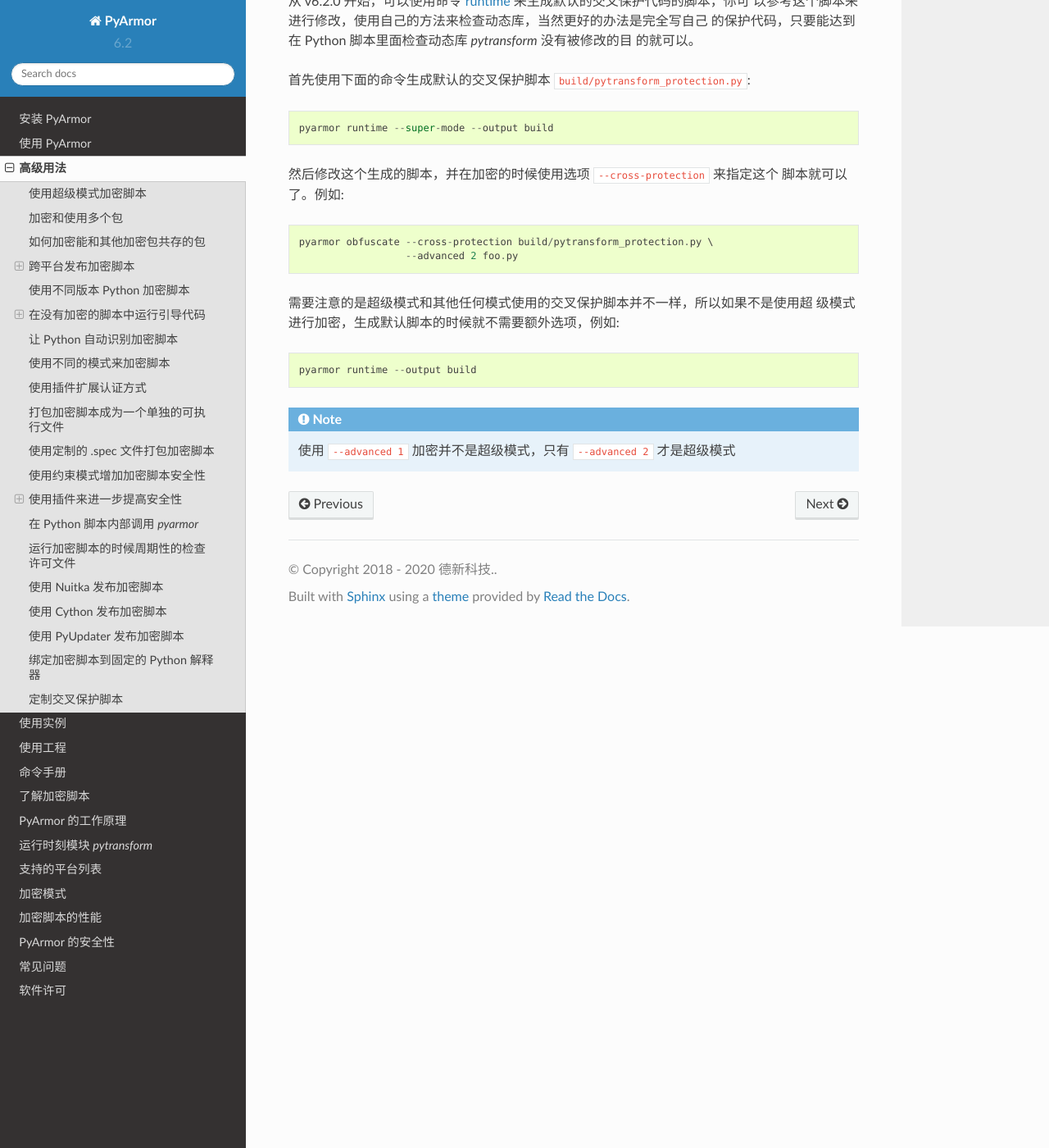
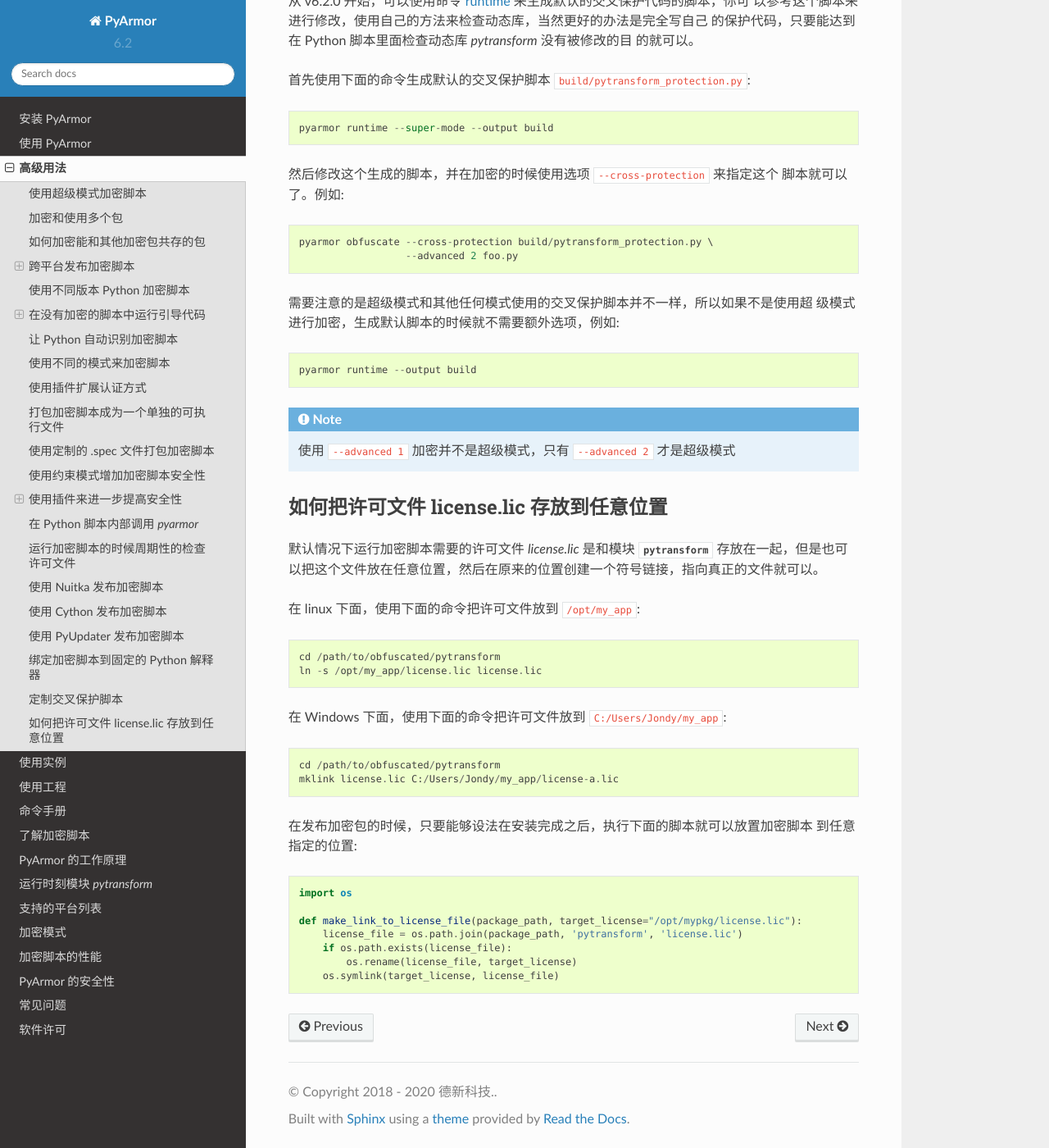
Before and after one commit to dashingsoft/pyarmor-docs-zh, a Sphinx documentation site: the page built from docs/advanced.rst, in a window 1280 px wide and 1400 px high, scrolled down 21838 px. Shown: the whole window at 82% size. Built offline with Sphinx 7.4.7 and the Read the Docs theme 2.0.0, drawn with Linux system fonts in a browser that asks for light colours.

Commit message:
Add usage for any location license

```diff
--- a/docs/advanced.rst
+++ b/docs/advanced.rst
@@ -1044,4 +1044,35 @@ v5.9.3 之后，实现了在脚本运行过程中对许可文件进行周期性
 
    使用 ``--advanced 1`` 加密并不是超级模式，只有 ``--advanced 2`` 才是超级模式
 
+.. _storing runtime file license.lic to any location:
+
+如何把许可文件 license.lic 存放到任意位置
+---------------------------------------
+
+默认情况下运行加密脚本需要的许可文件 `license.lic` 是和模块 :mod:`pytransform`
+存放在一起，但是也可以把这个文件放在任意位置，然后在原来的位置创建一个符号链接，指向真正的文件就可以。
+
+在 linux 下面，使用下面的命令把许可文件放到 ``/opt/my_app``::
+
+  cd /path/to/obfuscated/pytransform
+  ln -s /opt/my_app/license.lic license.lic
+
+在 Windows 下面，使用下面的命令把许可文件放到 ``C:/Users/Jondy/my_app``::
+
+  cd /path/to/obfuscated/pytransform
+  mklink license.lic C:/Users/Jondy/my_app/license-a.lic
+
+在发布加密包的时候，只要能够设法在安装完成之后，执行下面的脚本就可以放置加密脚本
+到任意指定的位置:
+
+.. code:: python
+
+   import os
+
+   def make_link_to_license_file(package_path, target_license="/opt/mypkg/license.lic"):
+       license_file = os.path.join(package_path, 'pytransform', 'license.lic')
+       if os.path.exists(license_file):
+           os.rename(license_file, target_license)
+       os.symlink(target_license, license_file)
+
 .. include:: _common_definitions.txt
```
